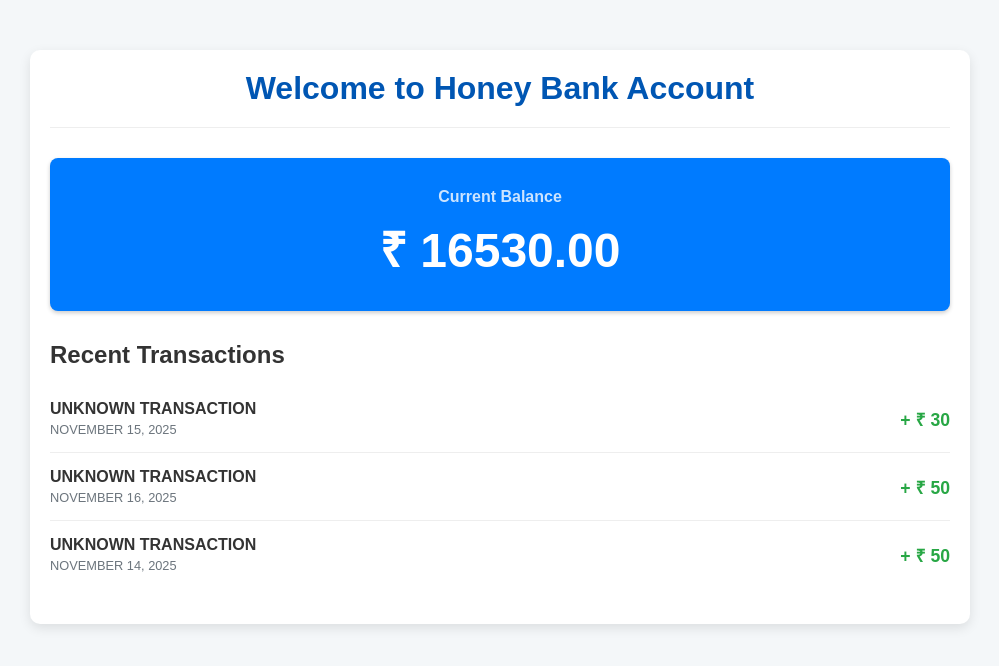
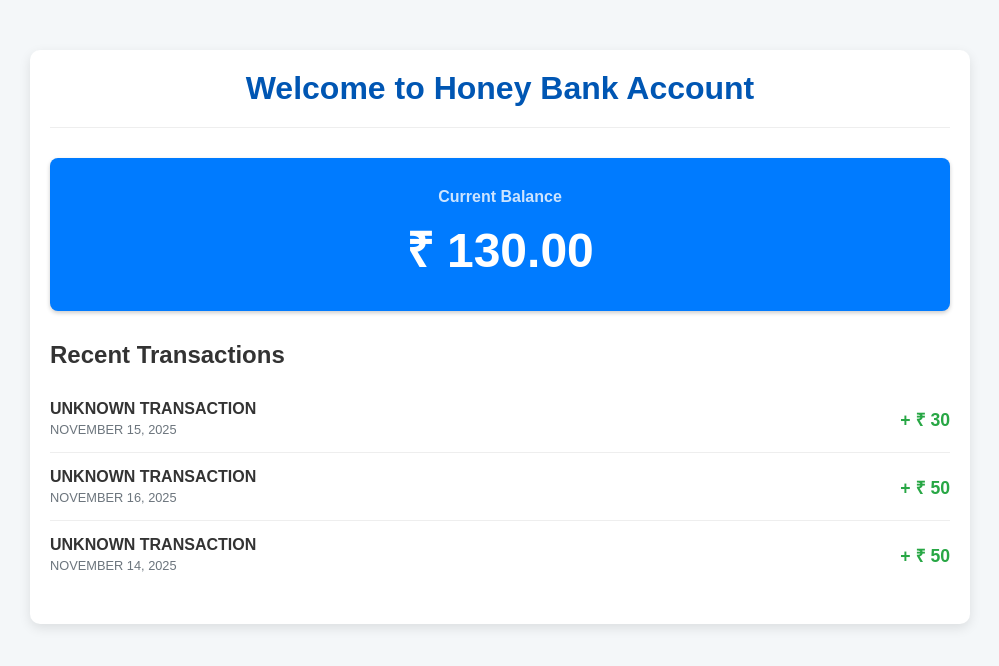
Before and after one commit to honey1213-sketch/HONEYBANK, a plain HTML site: page index.html in a window 1280 px wide. Shown: the whole page, without its empty margins (140-1139 px from the left). Drawn offline with Linux system fonts and the light colour scheme.

Commit message:
Update index.html

```diff
--- a/index.html
+++ b/index.html
@@ -106,7 +106,7 @@
 
         <section class="balance-card">
             <h2>Current Balance</h2>
-            <p class="balance-amount" id="balanceAmount">₹ 16530.00</p>
+            <p class="balance-amount" id="balanceAmount">₹ 130.00</p>
         </section>
 
         <section class="transactions-section">
```
